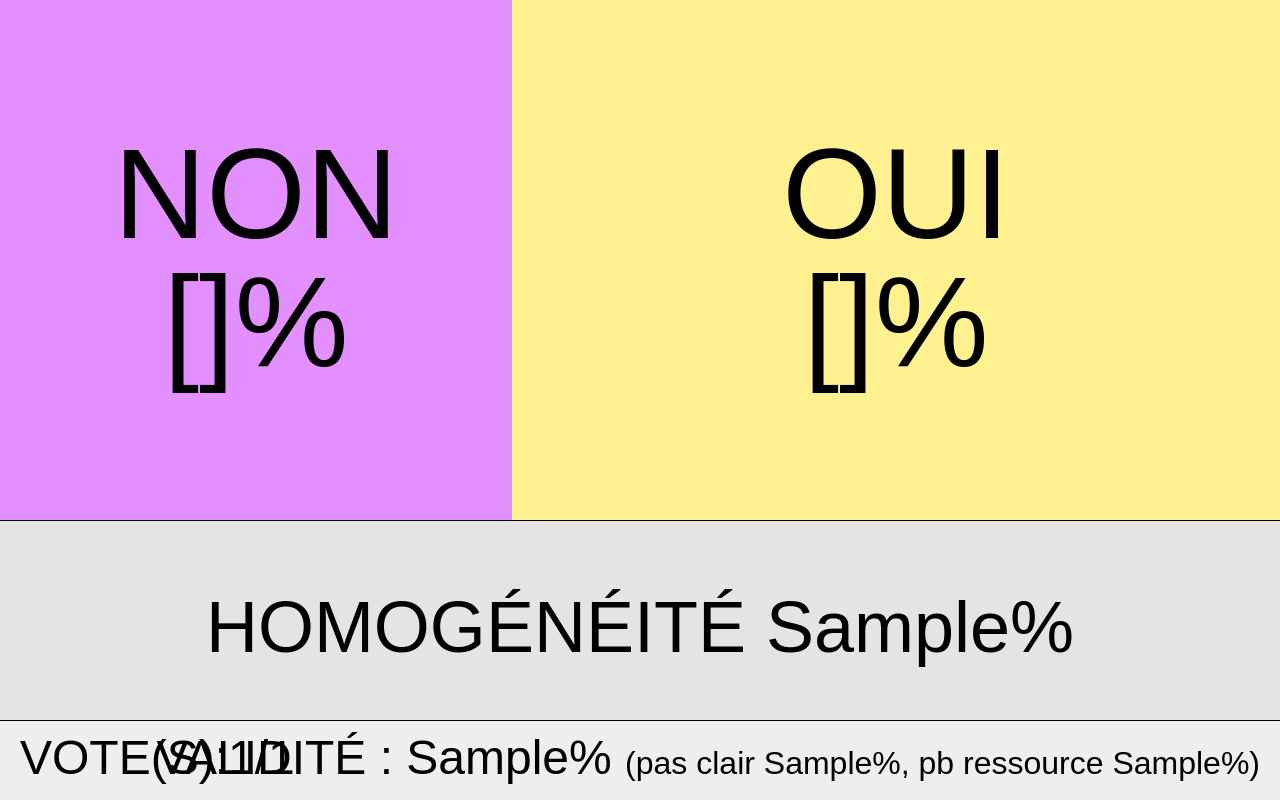
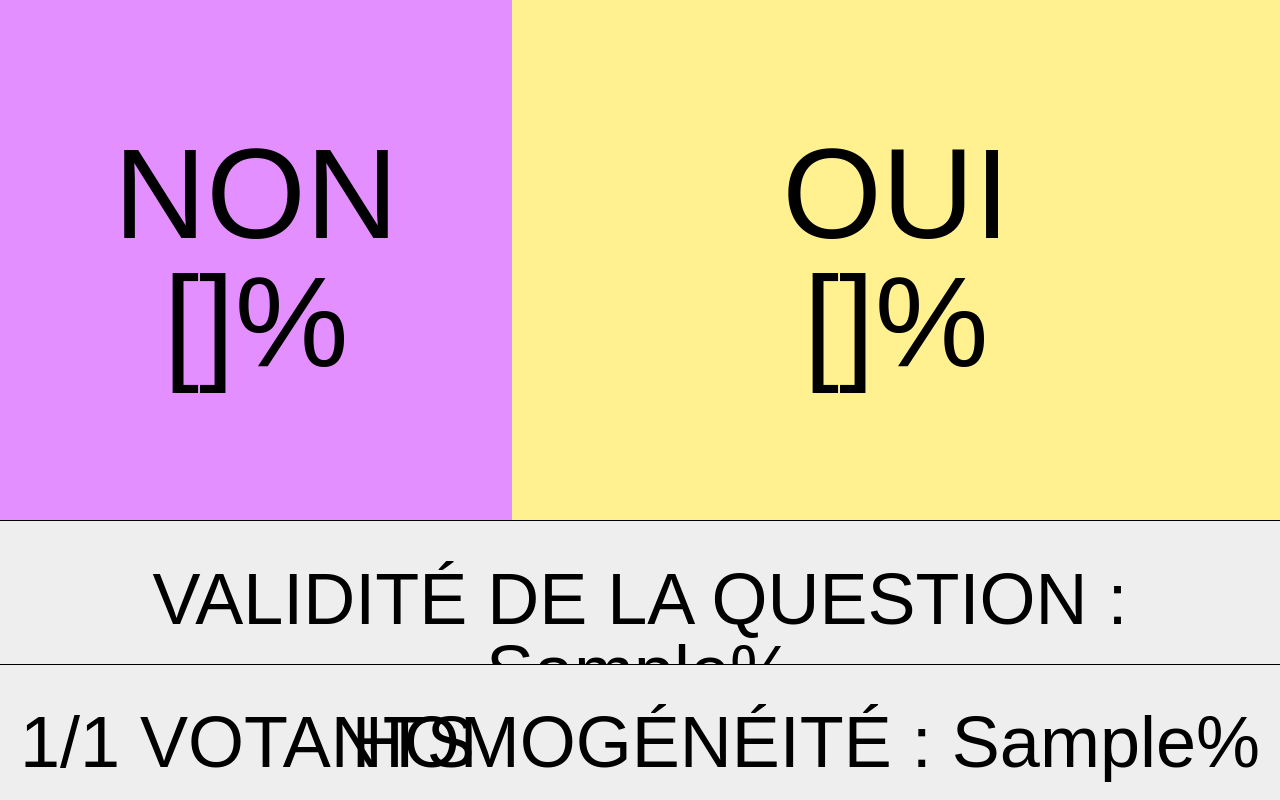
Before and after one commit to entuenedufard/faibledegre, a Django app: template sondage/templates/sondage/resultats.html in a window 1280 px wide. Run offline with Django 3.2, Linux system fonts and the light colour scheme; the template is opened without the code that fills it: most values are stand-ins (such as "Sample title", 1, 10 or a date in 2020); parts of the project's set-up code (start-up, migrations or seed data) failed here and were passed over.

Commit message:
change validité homogeneity and nb votes calculation and display on result page

```diff
--- a/sondage/static/sondage/css/styles.css
+++ b/sondage/static/sondage/css/styles.css
@@ -109,9 +109,9 @@ body {
 #notsure {
 	width:100%;
 	float:left;
-	background:#e4e4e4;
-	height:25%;
-	font-size:5.7rem;
+	background:#eeeeee;
+	height:18%;
+	font-size:5rem;
 	position:relative;
 	border-top: 1px solid black;
 }
@@ -131,10 +131,10 @@ body {
 #bottom{
 	float:left;
 	width:100%;
-	height:10%;
+	height:17%;
 	background:#eeeeee;
 	position:relative;
-	font-size:3rem;
+	font-size:4.5rem;
 	border-top: 1px solid black;
 }
 
--- a/sondage/templates/sondage/resultats.html
+++ b/sondage/templates/sondage/resultats.html
@@ -16,14 +16,14 @@
 		<span id="pros-text">OUI <em id="yes-percent">{{ratio_oui}}%</em></span>
 	</div>
 	<div id="notsure">
-		<span id = "indecision">HOMOGÉNÉITÉ <em id="homogeneite-percent">{{ratio_homogeneite}}%</em></span>
+		<span id = "indecision">VALIDITÉ DE LA QUESTION :  <em id="homogeneite-percent">{{ratio_legitimite}}%</em></span>
 	</div>
 	<div id="bottom">
 		<div class="left">
-			VOTE(S):{{nb_votes}}/{{nb_voters}}
+			{{nb_votes}}/{{nb_voters}} VOTANTS
 		</div>
 		<div class="right">
-			VALIDITÉ : {{ratio_legitimite}}% <em>(pas clair {{ratio_pas_clair}}%, pb ressource {{ratio_manque_ressource}}%)</em>
+			 HOMOGÉNÉITÉ : {{ratio_homogeneite}}%
 		</div>
 	</div>
 </div>
```
Also changed, not shown: sondage/templates/sondage/form.html (+15 -2 lines), sondage/views.py (+17 -4 lines), 3 other files.
